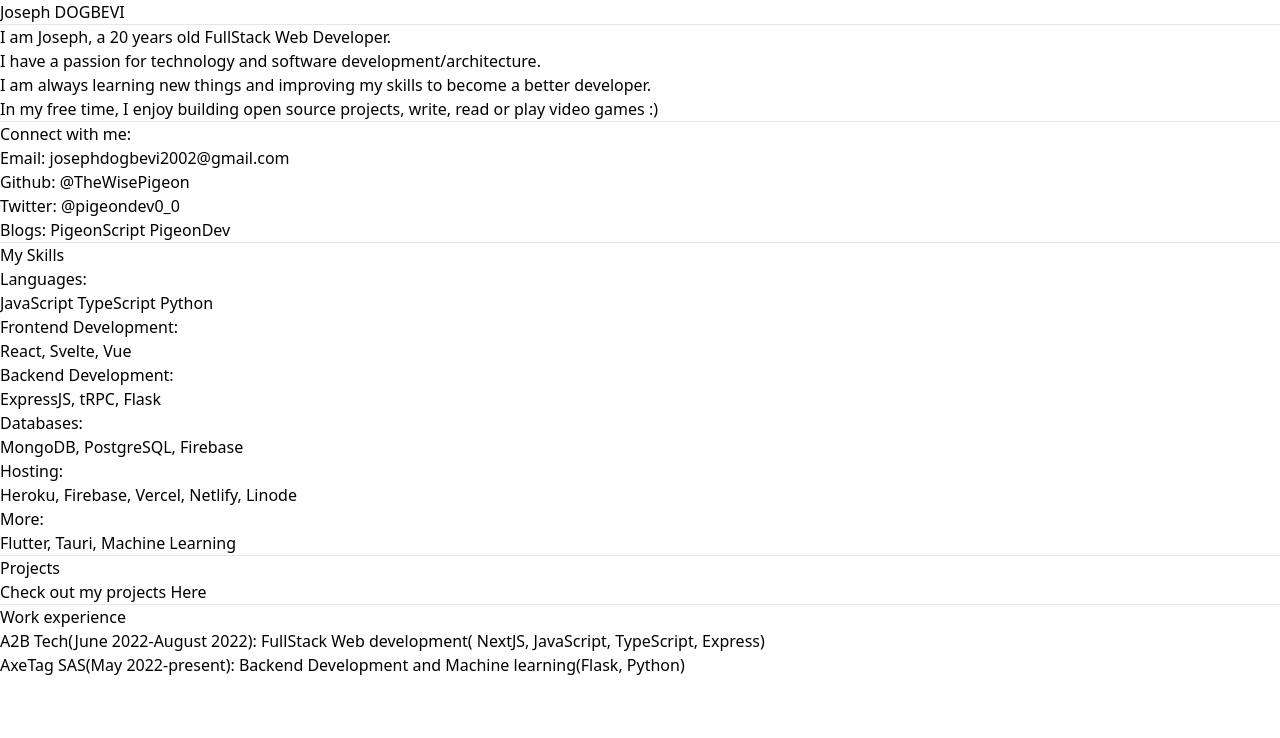
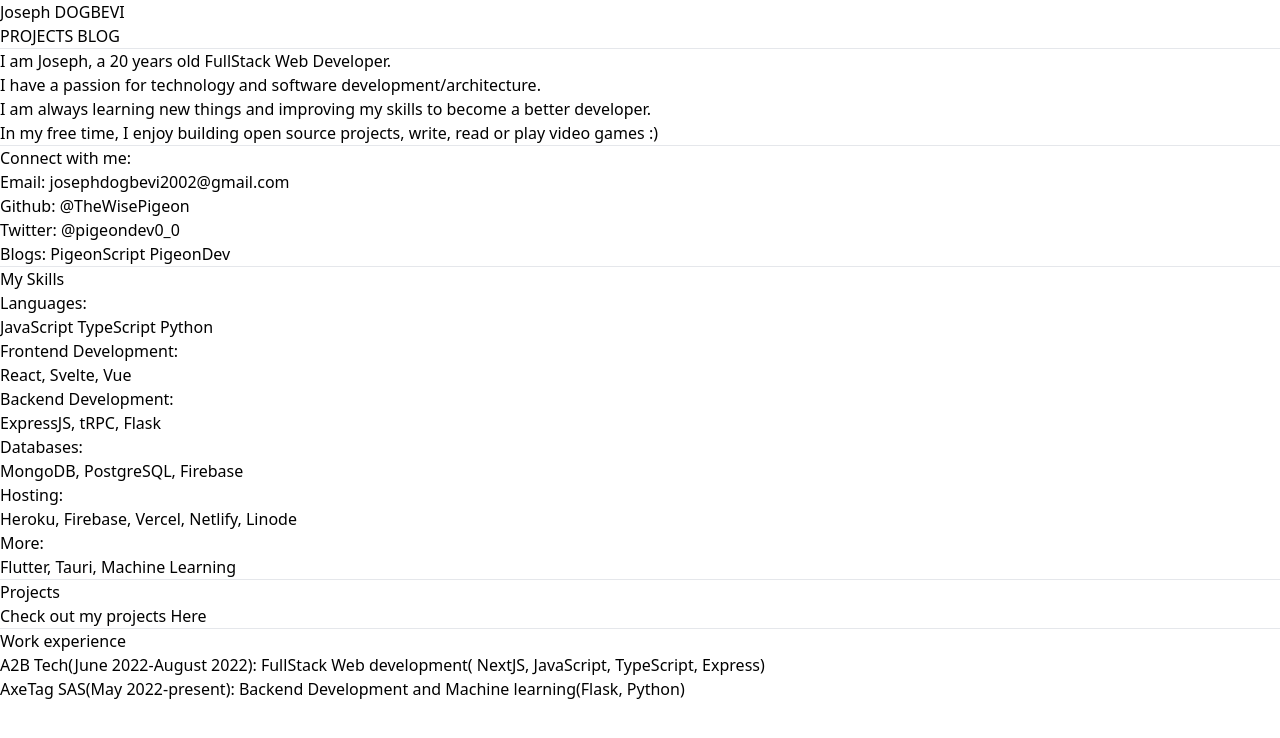
Before and after one commit to TheWisePigeon/my-portfolioV2, a SvelteKit app: page /resume in a window 1280 px wide. Shown: the top 738 px of the page. Built offline with nearby package versions, Linux system fonts and the light colour scheme.

Commit message:
added skills section2

```diff
--- a/src/routes/resume/+page.svelte
+++ b/src/routes/resume/+page.svelte
@@ -1,6 +1,10 @@
 <div class=" flex flex-col justify-start  h-screen m-auto w-[900px] text-lg">
-    <div class=" text-left text-4xl font-bold py-4">
-        Joseph DOGBEVI
+    <div class=" text-left flex justify-between items-baseline text-4xl font-bold py-4">
+        <p>Joseph DOGBEVI</p>
+        <div class=" flex justify-between w-52 text-lg">
+            <button class=" border-2 border-white hover:bg-white hover:text-slate-600 p-1"><a href="/projects">PROJECTS</a></button>
+            <button class=" border-2 border-white hover:bg-white hover:text-slate-600 p-1"><a href="/blog">BLOG</a></button>
+        </div>
     </div>
     <hr >
     <div class=" mb-14">
```
